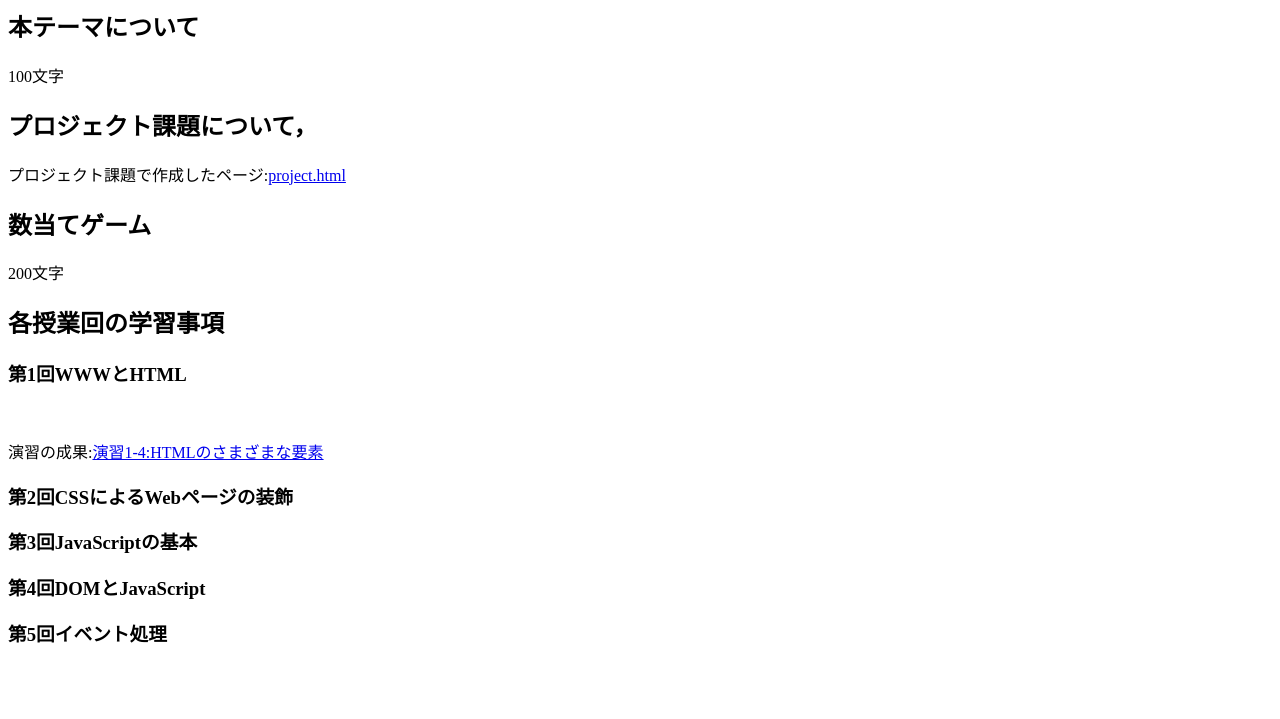
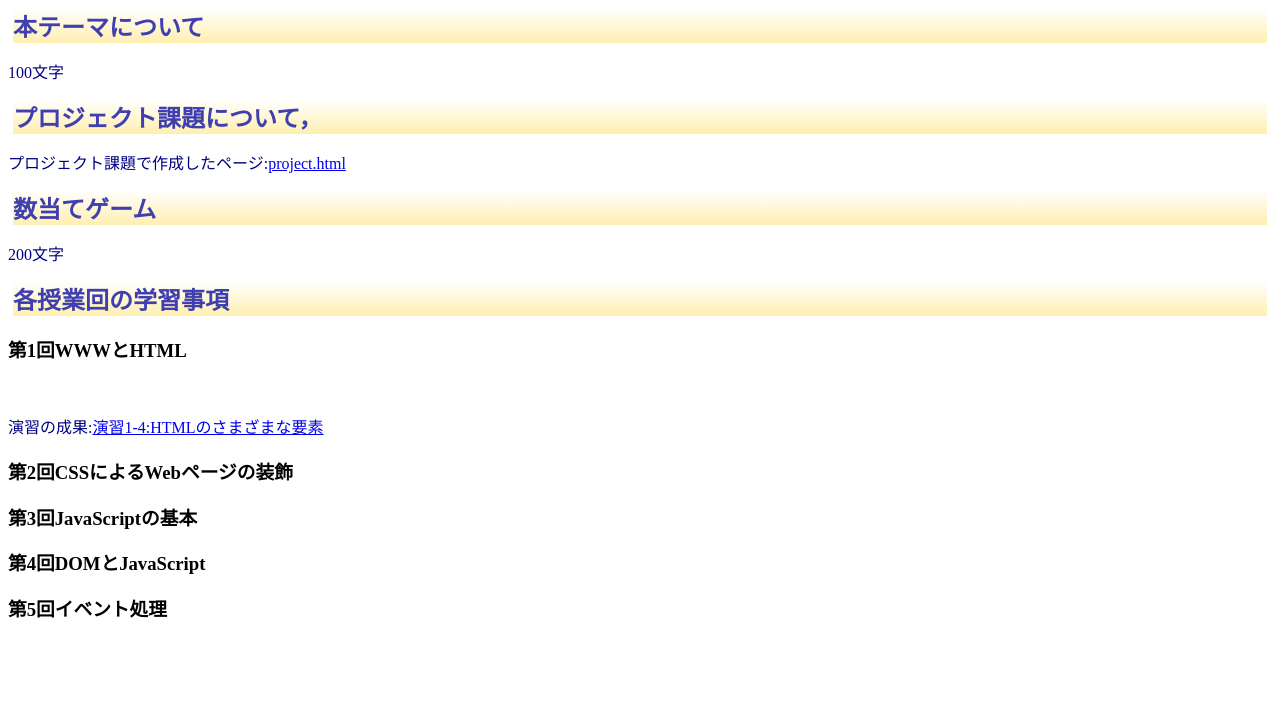
Before and after one commit to G484152024/medialabo, a plain HTML site: page index.html in a window 1280 px wide. Shown: the part 81-800 px from the top of the page. Drawn offline with Linux system fonts and the light colour scheme; files that its build step writes are made by us from their sources.

Commit message:
css追加

```diff
--- a/index.html
+++ b/index.html
@@ -2,6 +2,7 @@
 <html>
   <head>
     <meta charset="utf-8">
+    <link rel="stylesheet" href="browser-intro.css">
     <title>「Web コンテンツ作成」</title>
   </head>
   <body>
```
Also changed, not shown: style.css (added).
